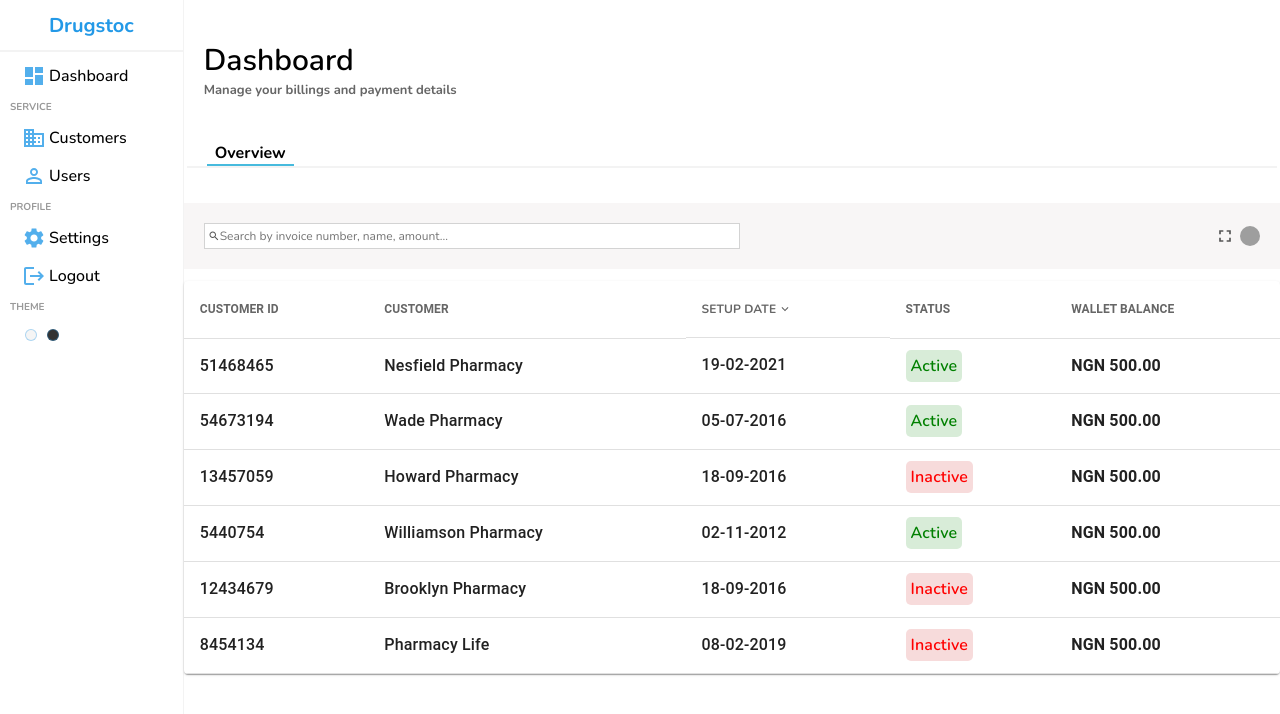
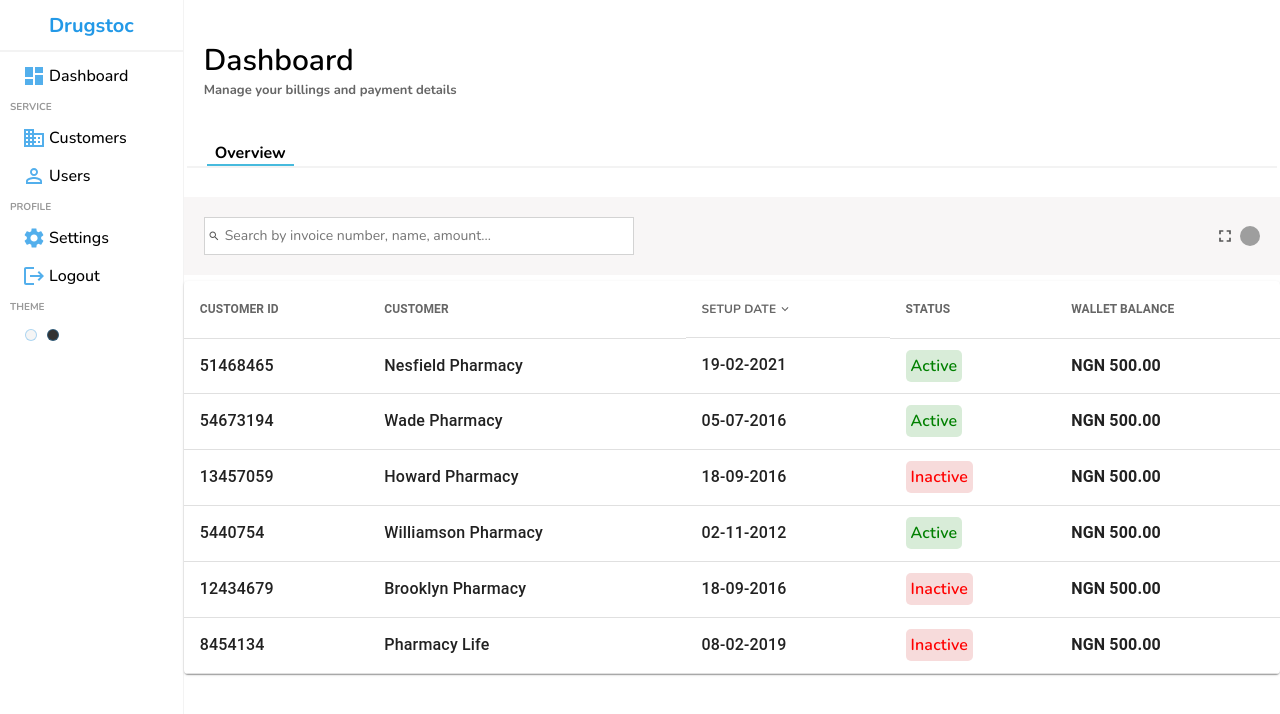
Before and after one commit to danielndubuisi/sterling-dashboard, a React (Create React App) app: page / in a window 1280 px wide. Shown: the top 714 px of the page. Built offline with nearby package versions, Linux system fonts and the light colour scheme; grey boxes are pictures that could not be loaded.

Commit message:
sterling

```diff
--- a/src/components/navbar/navbar.scss
+++ b/src/components/navbar/navbar.scss
@@ -19,7 +19,7 @@
       border: 0.5px solid lightgrey;
       background-color: #fff;
       padding: 3px;
-      width: 50%;
+      width: 40%;
 
       .search-icon {
         font-size: 12px;
@@ -30,9 +30,11 @@
         outline: none;
         background: #fff;
         width: 100%;
+        height: 30px;
 
         &::placeholder {
-          font-size: 12px;
+          font-size: 14px;
+          padding-left: 5px;
         }
       }
     }
--- a/src/pages/login/login.scss
+++ b/src/pages/login/login.scss
@@ -56,17 +56,10 @@
 
           .icon {
             background-color: rgba(235, 226, 226, 0.418);
-            font-size: 20px;
+            font-size: 10px;
+            padding: 3px 3px 0 3px;
             cursor: pointer;
-          }
-        }
-
-        .icon {
-          button {
-            font-size: 10px;
-            width: 30px;
-            height: 10px;
-            font-size: 10px;
+            color: #777;
           }
         }
       }
@@ -77,6 +70,7 @@
         background-color: rgba(235, 226, 226, 0.418);
         height: 30px;
         outline: none;
+        padding-left: 5px;
 
         &::placeholder {
           font-size: 12px;
```
